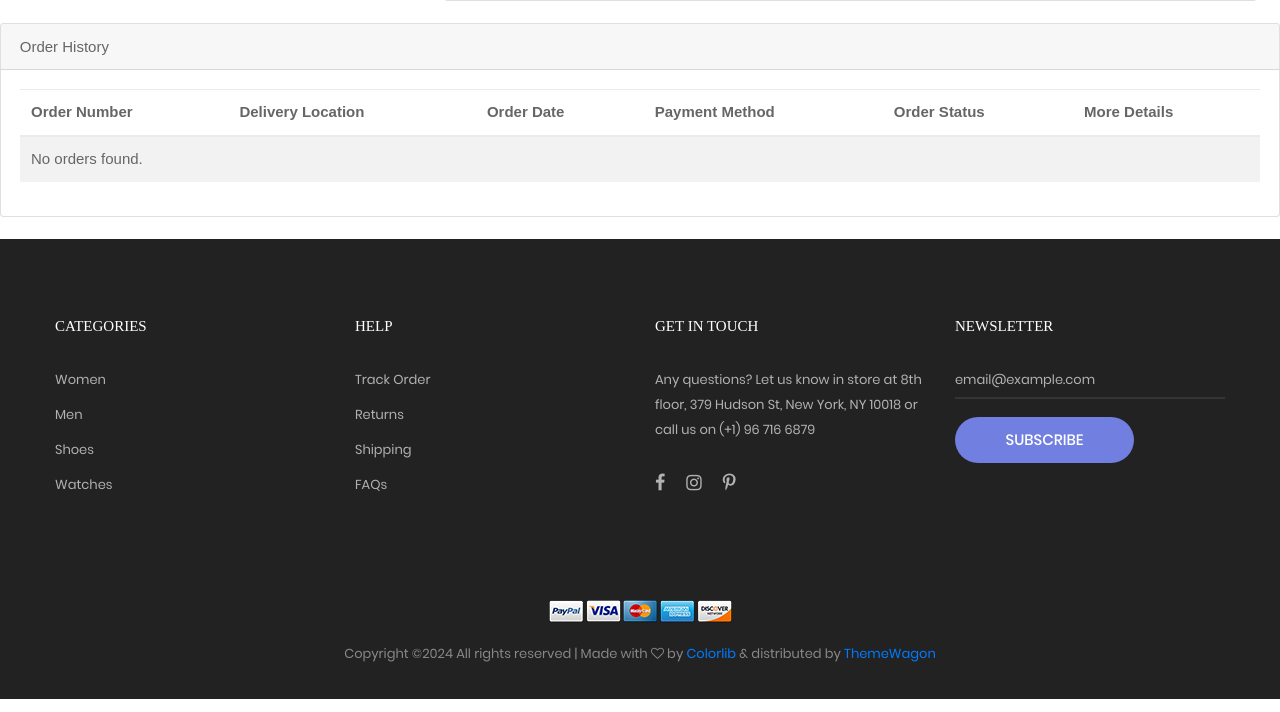
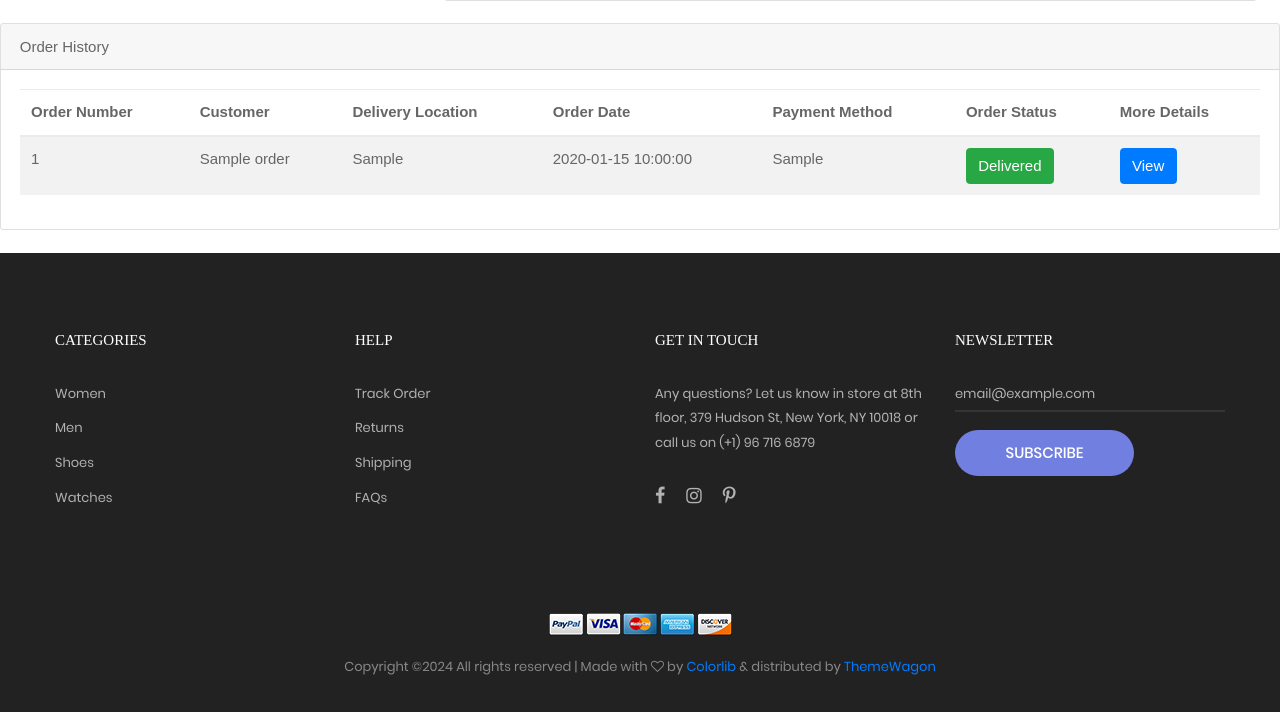
Before and after one commit to Andptrai/Gr9-Web, a PHP site: page /Gr9-Web/profile.php in a window 1280 px wide. Shown: the part 623-1335 px from the top of the page. Run offline with PHP 8.4, Linux system fonts and the light colour scheme; the visitor is signed in with stand-in values (Sample User, id 1); tables that the repository leaves empty or names only in its code hold one stand-in row (values such as "Sample post"); grey boxes marked "Sample" are stand-in pictures; some libraries are stand-ins or nearby versions; some web fonts are replaced.

Commit message:
done order history

```diff
--- a/interface/profile.php
+++ b/interface/profile.php
@@ -86,6 +86,7 @@ $phoneNumber = isset($_SESSION['phoneNumber']) ? $_SESSION['phoneNumber'] : '';
                         <thead>
                             <tr>
                                 <th>Order Number</th>
+                                <th>Customer</th>
                                 <th>Delivery Location</th>
                                 <th>Order Date</th>
                                 <th>Payment Method</th>
@@ -95,11 +96,13 @@ $phoneNumber = isset($_SESSION['phoneNumber']) ? $_SESSION['phoneNumber'] : '';
                         </thead>
                         <tbody>
 						<?php
+							include_once "../php/connect.php";
 							$sql = "SELECT * FROM orders WHERE user_id = ?";
 							$stmt = $conn->prepare($sql);
-                            $stmt->bind_param("i", $userId);
+							$stmt->bind_param("i", $iduser);
 							$stmt->execute();
 							$result = $stmt->get_result();
+
 
 							if ($result->num_rows > 0) {
 								while ($row = $result->fetch_assoc()) {
@@ -110,7 +113,13 @@ $phoneNumber = isset($_SESSION['phoneNumber']) ? $_SESSION['phoneNumber'] : '';
 										<td><?= $row["delivery_location"] ?></td>
 										<td><?= $row["order_date"] ?></td>
 										<td><?= $row["payment_method"] ?></td>
-
+										<td>
+											<?php if ($row["order_status"] == 0) { ?>
+												<button id="btn<?= $row['order_id'] ?>" class="btn btn-danger" onclick="ChangeOrderStatus('<?= $row['order_id'] ?>')">Pending</button>
+											<?php } else { ?>
+												<button id="btn<?= $row['order_id'] ?>" class="btn btn-success" onclick="ChangeOrderStatus('<?= $row['order_id'] ?>')">Delivered</button>
+											<?php } ?>
+										</td>
 										<td><a class="btn btn-primary openPopup" data-orderid="<?= $row['order_id'] ?>" href="javascript:void(0);">View</a></td>
 									</tr>
 									<?php
@@ -119,11 +128,12 @@ $phoneNumber = isset($_SESSION['phoneNumber']) ? $_SESSION['phoneNumber'] : '';
 								echo "<tr><td colspan='7'>No orders found.</td></tr>";
 							}
 						?>
+
                         </tbody>
                     </table>
                 </div>
             </div>
-
+        </div>
     </div>
 <footer class="bg3 p-t-75 p-b-32">
 		<div class="container">
@@ -278,7 +288,20 @@ Copyright &copy;<script>document.write(new Date().getFullYear());</script> All r
 	</div>
 
 	<!-- Modal1 -->
+	<div class="modal fade" id="viewModal" tabindex="-1" role="dialog" aria-labelledby="viewModalLabel" aria-hidden="true">
+    <div class="modal-dialog modal-lg" role="document">
+        <div class="modal-content">
+            <div class="modal-header">
+                <h5 class="modal-title" id="viewModalLabel">Order Details</h5>
+                <button type="button" class="btn-close" data-bs-dismiss="modal" aria-label="Close"></button>
 
+            </div>
+            <div class="modal-body" id="orderDetailsContent">
+                <!-- Content loaded via AJAX will be placed here -->
+            </div>
+        </div>
+    </div>
+</div>
 
 
 <!-- search -->
@@ -490,6 +513,29 @@ Copyright &copy;<script>document.write(new Date().getFullYear());</script> All r
 });
 
 </script>
+<script>
+    $(document).ready(function () {
+        $('.openPopup').on('click', function () {
+            var orderID = $(this).data('orderid');
+            $.ajax({
+				url: '../admin/order_details.php',
+                type: 'GET',
+                data: {order_id: orderID},
+                success: function (response) {
+                    $('#orderDetailsContent').html(response);
+                    $('#viewModal').modal('show');
+                },
+                error: function (xhr, status, error) {
+                    console.error(xhr.responseText);
+                    alert('An error occurred while fetching order details.');
+                }
+            });
+        });
+    });
+
+
+
+</script>
 
 </body>
 </html>
--- a/php/header.php
+++ b/php/header.php
@@ -1,7 +1,7 @@
 
 <?php
   error_reporting(0);
-  include '../php/check_session.php';
+include '../php/check_session.php';
 
 include '../php/addToCart.php';
 ?>
```
Lines whose indentation alone changed are shown as unchanged.
